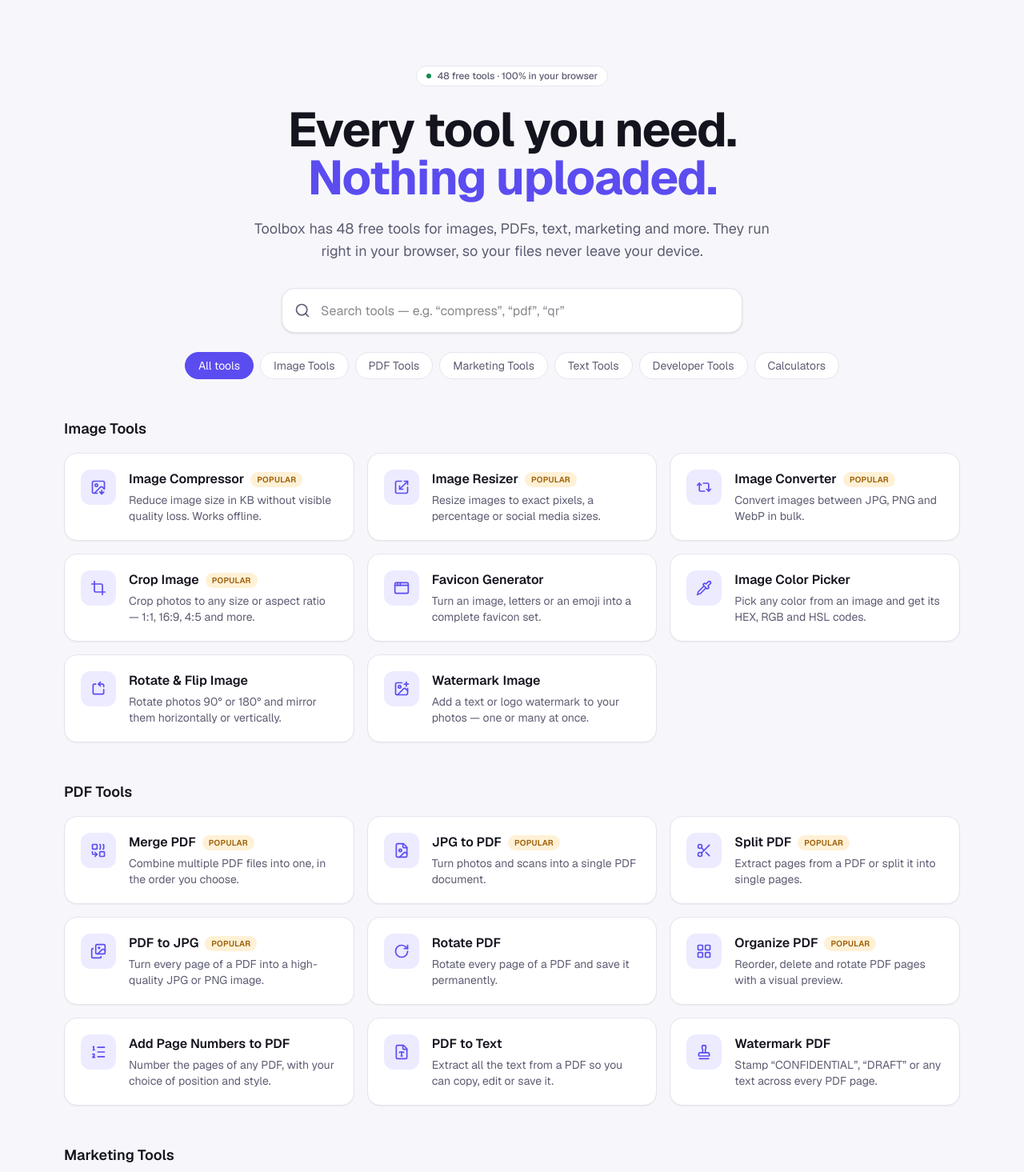
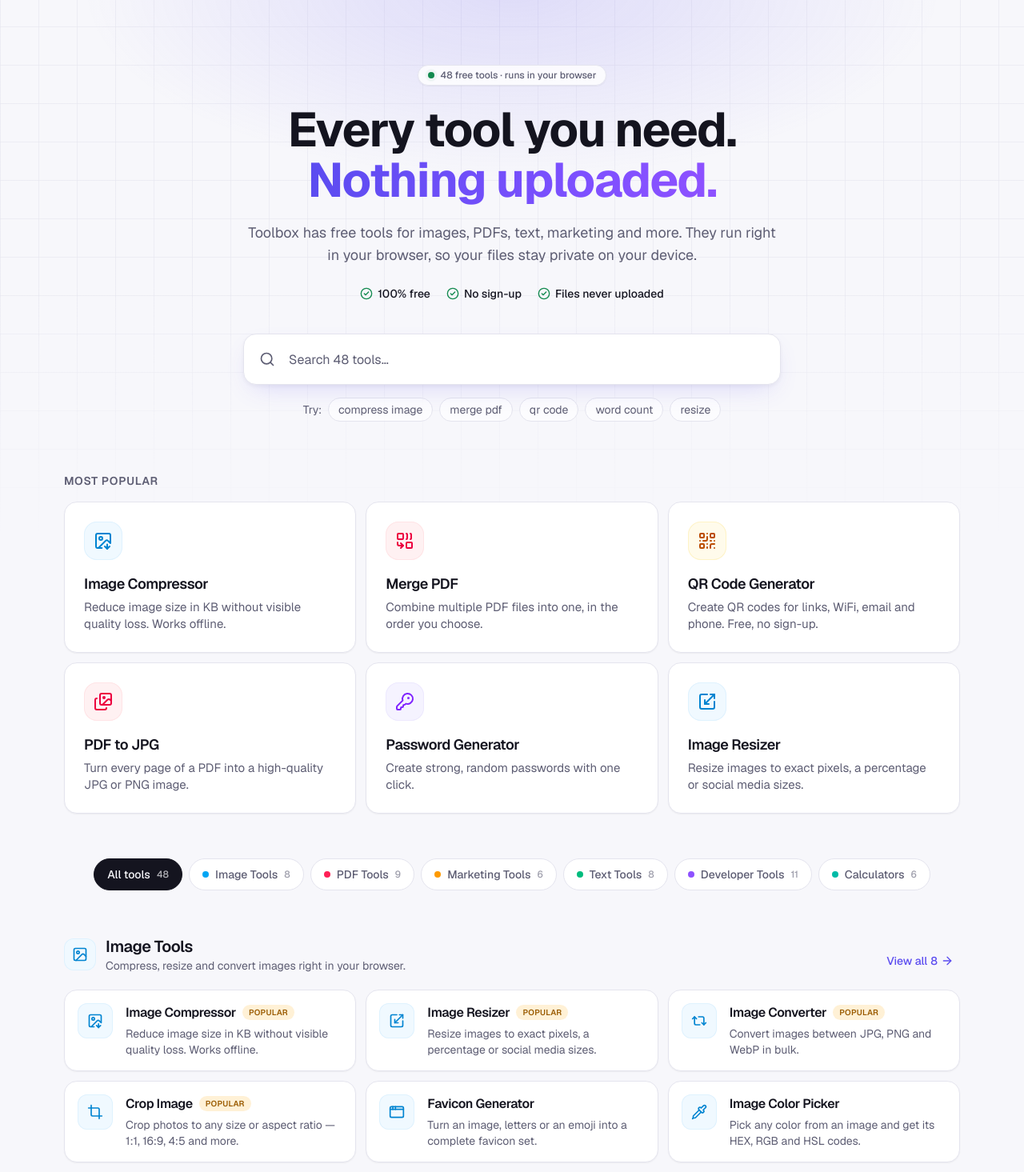
Before and after one commit to jawadur13/Tools, a Next.js app: page / in a window 1280 px wide. Shown: the part 80-1545 px from the top of the page at 80% size. Built offline with nearby package versions, Linux system fonts and the light colour scheme.

Commit message:
feat(ui): redesign homepage with popular spotlight and clearer browsing
Trust row, quick search suggestions, Most popular section, category sections with counts and View all links, helpful empty state and a Private by design explainer.

```diff
--- a/src/app/page.tsx
+++ b/src/app/page.tsx
@@ -1,47 +1,97 @@
-import { Gift, Lock, Zap } from "lucide-react";
+import { CircleCheck, Lock, MousePointerClick, Upload, Zap } from "lucide-react";
 import { ToolBrowser } from "@/components/ToolBrowser";
+import { toSummary } from "@/lib/search";
 import { site } from "@/lib/site";
 import { categories } from "@/tools/categories";
-import { getToolsByCategory, tools } from "@/tools/registry";
+import { getTool, getToolsByCategory, tools } from "@/tools/registry";
 
-const perks = [
-  { icon: Lock, title: "Private by design", text: "Files are processed on your device and never uploaded." },
-  { icon: Zap, title: "Instant", text: "No queues, no waiting for servers. Results in seconds." },
-  { icon: Gift, title: "Free forever", text: "No sign-up, no watermarks, no daily limits." },
+// Hand-picked for the spotlight: the jobs people search for most.
+const spotlight = ["image-compressor", "merge-pdf", "qr-code-generator", "pdf-to-jpg", "password-generator", "image-resizer"];
+const quickSearches = ["compress image", "merge pdf", "qr code", "word count", "resize"];
+
+const trust = ["100% free", "No sign-up", "Files never uploaded"];
+
+const steps = [
+  { icon: MousePointerClick, title: "Pick a tool", text: "Search or browse by category — every tool is one click away." },
+  { icon: Upload, title: "Add your file or text", text: "Drop it in. It's opened by your browser, not sent to a server." },
+  { icon: Zap, title: "Get the result instantly", text: "Download or copy the result in seconds. No queue, no watermark." },
 ];
 
 export default function Home() {
   const activeCategories = categories.filter((c) => getToolsByCategory(c.slug).length > 0);
+  const featured = spotlight.flatMap((slug) => {
+    const tool = getTool(slug);
+    return tool ? [toSummary(tool)] : [];
+  });
 
   return (
-    <div className="mx-auto max-w-6xl px-4">
-      <section className="pb-8 pt-16 text-center sm:pt-24">
-        <p className="mx-auto inline-flex items-center gap-2 rounded-full border border-line bg-surface px-3 py-1 text-xs font-medium text-muted">
-          <span className="size-1.5 rounded-full bg-success" />
-          {tools.length} free tools · 100% in your browser
+    <section className="relative">
+      <div className="hero-bg pointer-events-none absolute inset-x-0 top-0 h-[680px]" aria-hidden />
+      <div className="relative mx-auto max-w-6xl px-4">
+        <div className="pb-10 pt-16 text-center sm:pt-24">
+          <p className="inline-flex items-center gap-2 rounded-full border border-line bg-surface/80 px-3 py-1 text-xs font-medium text-muted shadow-card backdrop-blur">
+            <span className="relative flex size-2">
+              <span className="absolute inline-flex size-full animate-ping rounded-full bg-success opacity-50" />
+              <span className="relative inline-flex size-2 rounded-full bg-success" />
+            </span>
+            {tools.length} free tools · runs in your browser
           </p>
-        <h1 className="mx-auto mt-6 max-w-3xl text-4xl font-bold tracking-tight sm:text-6xl">
+          <h1 className="mx-auto mt-6 max-w-3xl text-balance text-4xl font-bold tracking-tight sm:text-6xl sm:leading-[1.05]">
             Every tool you need.
             <br />
-          <span className="text-accent">Nothing uploaded.</span>
+            <span className="bg-gradient-to-r from-accent to-violet-500 bg-clip-text text-transparent">Nothing uploaded.</span>
           </h1>
-        <p className="mx-auto mt-5 max-w-2xl text-lg text-muted">
-          {site.name} has {tools.length} free tools for images, PDFs, text, marketing and more. They run right in your
-          browser, so your files never leave your device.
+          <p className="mx-auto mt-5 max-w-2xl text-pretty text-lg text-muted">
+            {site.name} has free tools for images, PDFs, text, marketing and more. They run right in your browser, so
+            your files stay private on your device.
           </p>
-      </section>
+          <ul className="mt-6 flex flex-wrap items-center justify-center gap-x-5 gap-y-2 text-sm font-medium">
+            {trust.map((t) => (
+              <li key={t} className="flex items-center gap-1.5">
+                <CircleCheck className="size-4 text-success" aria-hidden />
+                {t}
+              </li>
+            ))}
+          </ul>
+        </div>
 
-      <ToolBrowser tools={tools} categories={activeCategories} />
+        <ToolBrowser
+          tools={tools.map(toSummary)}
+          categories={activeCategories}
+          featured={featured}
+          quickSearches={quickSearches}
+        />
 
-      <section className="mt-24 grid gap-4 sm:grid-cols-3">
-        {perks.map(({ icon: Icon, title, text }) => (
-          <div key={title} className="card p-6">
-            <Icon className="size-5 text-accent" />
-            <h2 className="mt-3 font-semibold">{title}</h2>
+        <section className="mt-24 overflow-hidden rounded-3xl border border-line bg-surface shadow-card" aria-labelledby="private">
+          <div className="grid gap-10 p-8 sm:p-12 lg:grid-cols-[1fr_1.4fr] lg:items-center">
+            <div>
+              <span className="inline-flex size-12 items-center justify-center rounded-2xl bg-accent-soft text-accent">
+                <Lock className="size-6" aria-hidden />
+              </span>
+              <h2 id="private" className="mt-5 text-3xl font-bold tracking-tight">
+                Private by design
+              </h2>
+              <p className="mt-3 text-muted">
+                Most online tools upload your files to their servers. {site.name} doesn&apos;t. Every tool runs inside
+                your browser, so your photos, documents and text never leave your device — it even works offline once the
+                page has loaded.
+              </p>
+            </div>
+            <ol className="grid gap-4 sm:grid-cols-3">
+              {steps.map(({ icon: Icon, title, text }, i) => (
+                <li key={title} className="rounded-2xl bg-surface-2 p-5">
+                  <div className="flex items-center justify-between">
+                    <Icon className="size-5 text-accent" aria-hidden />
+                    <span className="text-xs font-semibold text-muted">0{i + 1}</span>
+                  </div>
+                  <h3 className="mt-4 font-semibold">{title}</h3>
                   <p className="mt-1 text-sm text-muted">{text}</p>
+                </li>
+              ))}
+            </ol>
           </div>
-        ))}
         </section>
       </div>
+    </section>
   );
 }
--- a/src/components/ToolBrowser.tsx
+++ b/src/components/ToolBrowser.tsx
@@ -1,67 +1,133 @@
 "use client";
 
-import { Search } from "lucide-react";
+import { ArrowRight, Search, X } from "lucide-react";
+import Link from "next/link";
 import { useMemo, useState } from "react";
-import type { Category, ToolMeta } from "@/tools/types";
+import { searchTools } from "@/lib/search";
+import type { Category, ToolSummary } from "@/tools/types";
+import { CategoryIcon, categoryStyle } from "./categoryStyle";
 import { ToolCard } from "./ToolCard";
 
-type Props = { tools: ToolMeta[]; categories: Category[] };
+type Props = { tools: ToolSummary[]; categories: Category[]; featured: ToolSummary[]; quickSearches: string[] };
 
 /** Homepage search box + category filter over the tool grid. */
-export function ToolBrowser({ tools, categories }: Props) {
+export function ToolBrowser({ tools, categories, featured, quickSearches }: Props) {
   const [query, setQuery] = useState("");
   const [category, setCategory] = useState<string>("all");
 
-  const filtered = useMemo(() => {
-    const q = query.trim().toLowerCase();
-    return tools.filter((t) => {
-      if (category !== "all" && t.category !== category) return false;
-      if (!q) return true;
-      return [t.name, t.tagline, ...t.keywords].some((s) => s.toLowerCase().includes(q));
-    });
-  }, [tools, query, category]);
+  const filtered = useMemo(
+    () => searchTools(category === "all" ? tools : tools.filter((t) => t.category === category), query),
+    [tools, query, category],
+  );
 
-  const chips = [{ slug: "all", name: "All tools" }, ...categories];
   // Browsing everything reads better in sections; searches and filters stay a flat list.
   const grouped = category === "all" && !query.trim();
+  const count = (slug: string) => tools.filter((t) => t.category === slug).length;
 
   return (
     <div>
-      <label className="relative mx-auto block max-w-xl">
+      <div className="mx-auto max-w-2xl">
+        <label className="group relative block">
           <span className="sr-only">Search tools</span>
-        <Search className="pointer-events-none absolute left-4 top-1/2 size-5 -translate-y-1/2 text-muted" />
+          <Search className="pointer-events-none absolute left-5 top-1/2 size-5 -translate-y-1/2 text-muted transition group-focus-within:text-accent" />
           <input
             type="search"
             value={query}
             onChange={(e) => setQuery(e.target.value)}
-          placeholder="Search tools — e.g. “compress”, “pdf”, “qr”"
-          className="field h-14 rounded-2xl pl-12 text-base shadow-sm"
+            placeholder={`Search ${tools.length} tools…`}
+            className="h-16 w-full rounded-2xl border border-line bg-surface pl-14 pr-12 text-base shadow-lift outline-none transition placeholder:text-muted focus:border-accent focus:ring-4 focus:ring-accent/15 [&::-webkit-search-cancel-button]:hidden"
           />
+          {query && (
+            <button
+              type="button"
+              onClick={() => setQuery("")}
+              aria-label="Clear search"
+              className="absolute right-3 top-1/2 flex size-9 -translate-y-1/2 items-center justify-center rounded-lg text-muted hover:bg-surface-2"
+            >
+              <X className="size-4" />
+            </button>
+          )}
         </label>
+        <div className="mt-4 flex flex-wrap items-center justify-center gap-2 text-sm">
+          <span className="text-muted">Try:</span>
+          {quickSearches.map((q) => (
+            <button
+              key={q}
+              type="button"
+              onClick={() => setQuery(q)}
+              className="rounded-full border border-line bg-surface/70 px-3 py-1 text-muted transition hover:border-accent/40 hover:text-foreground"
+            >
+              {q}
+            </button>
+          ))}
+        </div>
+      </div>
 
-      <div className="mt-6 flex flex-wrap justify-center gap-2">
-        {chips.map((c) => (
+      {grouped && (
+        <section className="mt-16" aria-labelledby="popular">
+          <h2 id="popular" className="text-sm font-semibold uppercase tracking-wider text-muted">
+            Most popular
+          </h2>
+          <div className="mt-4 grid gap-3 sm:grid-cols-2 lg:grid-cols-3">
+            {featured.map((tool) => (
+              <ToolCard key={tool.slug} tool={tool} featured />
+            ))}
+          </div>
+        </section>
+      )}
+
+      <div id="all-tools" className="-mx-4 mt-14 overflow-x-auto px-4 [scrollbar-width:none]">
+        <div className="flex w-max gap-2 sm:mx-auto">
+          {[{ slug: "all", name: "All tools" } as const, ...categories].map((c) => {
+            const active = category === c.slug;
+            return (
               <button
                 key={c.slug}
                 type="button"
                 onClick={() => setCategory(c.slug)}
-            className={`rounded-full border px-4 py-1.5 text-sm transition ${
-              category === c.slug
-                ? "border-accent bg-accent text-accent-fg"
-                : "border-line bg-surface text-muted hover:text-foreground"
+                aria-pressed={active}
+                className={`flex h-10 items-center gap-2 whitespace-nowrap rounded-full border px-4 text-sm font-medium transition ${
+                  active
+                    ? "border-foreground bg-foreground text-background"
+                    : "border-line bg-surface text-muted hover:border-accent/40 hover:text-foreground"
                 }`}
               >
+                {c.slug !== "all" && <span className={`size-2 rounded-full ${categoryStyle[c.slug].dot}`} aria-hidden />}
                 {c.name}
+                <span className={`text-xs ${active ? "opacity-70" : "opacity-60"}`}>
+                  {c.slug === "all" ? tools.length : count(c.slug)}
+                </span>
               </button>
-        ))}
+            );
+          })}
+        </div>
       </div>
 
       {grouped ? (
         categories.map((c) => (
-          <section key={c.slug} className="mt-12">
-            <h2 className="text-lg font-semibold">{c.name}</h2>
-            <div className="mt-4 grid gap-4 sm:grid-cols-2 lg:grid-cols-3">
-              {filtered
+          <section key={c.slug} className="mt-14" aria-labelledby={`cat-${c.slug}`}>
+            <div className="flex items-end justify-between gap-4">
+              <div className="flex items-center gap-3">
+                <span className={`flex size-10 items-center justify-center rounded-xl ring-1 ring-inset ${categoryStyle[c.slug].tile}`}>
+                  <CategoryIcon slug={c.slug} className="size-5" />
+                </span>
+                <div>
+                  <h2 id={`cat-${c.slug}`} className="text-xl font-semibold tracking-tight">
+                    {c.name}
+                  </h2>
+                  <p className="hidden text-sm text-muted sm:block">{c.description}</p>
+                </div>
+              </div>
+              <Link
+                href={`/category/${c.slug}`}
+                className="flex shrink-0 items-center gap-1 rounded-lg px-2 py-1.5 text-sm font-medium text-accent hover:bg-accent-soft"
+              >
+                View all <span className="hidden sm:inline">{count(c.slug)}</span>
+                <ArrowRight className="size-4" aria-hidden />
+              </Link>
+            </div>
+            <div className="mt-5 grid gap-3 sm:grid-cols-2 lg:grid-cols-3">
+              {tools
                 .filter((t) => t.category === c.slug)
                 .map((tool) => (
                   <ToolCard key={tool.slug} tool={tool} />
@@ -69,15 +135,35 @@ export function ToolBrowser({ tools, categories }: Props) {
             </div>
           </section>
         ))
-      ) : (
-        <div className="mt-10 grid gap-4 sm:grid-cols-2 lg:grid-cols-3">
+      ) : filtered.length > 0 ? (
+        <div className="mt-8">
+          <p className="mb-4 text-sm text-muted" aria-live="polite">
+            {filtered.length} tool{filtered.length === 1 ? "" : "s"}
+            {query.trim() && <> matching “{query.trim()}”</>}
+          </p>
+          <div className="grid gap-3 sm:grid-cols-2 lg:grid-cols-3">
             {filtered.map((tool) => (
               <ToolCard key={tool.slug} tool={tool} />
             ))}
           </div>
+        </div>
+      ) : (
+        <div className="card mt-8 px-6 py-14 text-center" aria-live="polite">
+          <p className="text-lg font-semibold">No tools match “{query.trim()}”</p>
+          <p className="mt-2 text-muted">Try a simpler word, or one of these:</p>
+          <div className="mt-5 flex flex-wrap justify-center gap-2">
+            {quickSearches.map((q) => (
+              <button key={q} type="button" onClick={() => setQuery(q)} className="btn-secondary">
+                {q}
+              </button>
+            ))}
+            {category !== "all" && (
+              <button type="button" onClick={() => setCategory("all")} className="btn-secondary">
+                Search all categories
+              </button>
             )}
-      {filtered.length === 0 && (
-        <p className="mt-10 text-center text-muted">No tools match “{query}” yet — more are coming soon.</p>
+          </div>
+        </div>
       )}
     </div>
   );
--- a/src/components/ToolCard.tsx
+++ b/src/components/ToolCard.tsx
@@ -1,27 +1,42 @@
+import { ArrowUpRight } from "lucide-react";
 import Link from "next/link";
-import type { ToolMeta } from "@/tools/types";
+import type { ToolSummary } from "@/tools/types";
+import { categoryStyle } from "./categoryStyle";
 import { ToolIcon } from "./ToolIcon";
 
-export function ToolCard({ tool }: { tool: ToolMeta }) {
+type Props = { tool: ToolSummary; /** Larger card used in the Popular spotlight. */ featured?: boolean };
+
+export function ToolCard({ tool, featured = false }: Props) {
+  const style = categoryStyle[tool.category];
   return (
     <Link
       href={`/tools/${tool.slug}`}
-      className="card group flex gap-4 p-5 transition hover:-translate-y-0.5 hover:border-accent/50 hover:shadow-lg hover:shadow-accent/5"
+      className={`card group relative flex gap-4 transition duration-200 hover:-translate-y-0.5 hover:border-accent/40 hover:shadow-lift ${
+        featured ? "items-start p-4 sm:flex-col sm:p-6" : "items-start p-4"
+      }`}
     >
-      <span className="flex size-11 shrink-0 items-center justify-center rounded-xl bg-accent-soft text-accent">
-        <ToolIcon name={tool.icon} className="size-5" />
+      <span
+        className={`flex shrink-0 items-center justify-center ring-1 ring-inset ${style.tile} ${
+          featured ? "size-11 rounded-xl sm:size-12 sm:rounded-2xl" : "size-11 rounded-xl"
+        }`}
+      >
+        <ToolIcon name={tool.icon} className={featured ? "size-6" : "size-5"} />
       </span>
-      <span className="min-w-0">
-        <span className="flex flex-wrap items-center gap-x-2 gap-y-1 font-semibold group-hover:text-accent">
-          {tool.name}
-          {tool.popular && (
+      <span className="min-w-0 flex-1">
+        <span className="flex flex-wrap items-center gap-x-2 gap-y-1">
+          <span className={`font-semibold tracking-tight ${featured ? "sm:text-lg" : ""}`}>{tool.name}</span>
+          {tool.popular && !featured && (
             <span className="shrink-0 rounded-full bg-highlight-soft px-2 py-0.5 text-[10px] font-semibold uppercase tracking-wide text-highlight">
               Popular
             </span>
           )}
         </span>
-        <span className="mt-1 block text-sm text-muted">{tool.tagline}</span>
+        <span className={`mt-1 line-clamp-2 block text-muted ${featured ? "text-sm sm:text-[15px]" : "text-sm"}`}>{tool.tagline}</span>
       </span>
+      <ArrowUpRight
+        className="absolute right-4 top-4 size-4 text-muted opacity-0 transition group-hover:opacity-100 group-hover:text-accent"
+        aria-hidden
+      />
     </Link>
   );
 }
```
Lines whose indentation alone changed are shown as unchanged.
